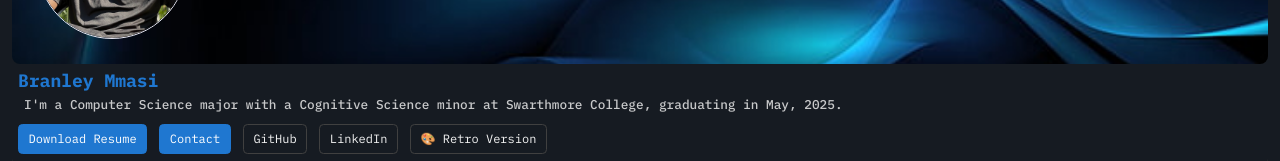
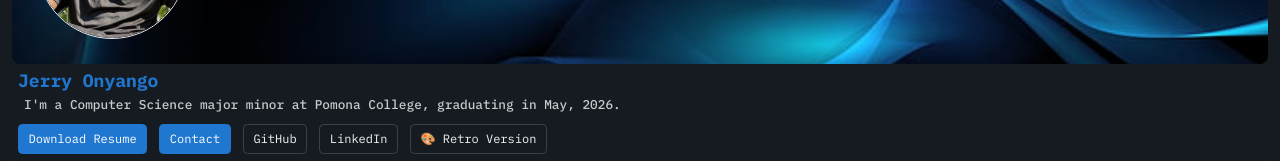
Before and after one commit to onyangojerry/portfolio-react, a React (Vite) app: page / in a window 1280 px wide. Shown: the part 207-368 px from the top of the page. Built offline with nearby package versions, Linux system fonts and the light colour scheme; no server answers.

Commit message:
Update ProfileDetails.tsx

```diff
--- a/src/components/ProfileDetails/ProfileDetails.tsx
+++ b/src/components/ProfileDetails/ProfileDetails.tsx
@@ -48,11 +48,11 @@ const ProfileDetails: React.FC = () => {
   return (
     <div className="hero-content text-left">
       <div className="profile-info">
-        <h1>Branley Mmasi</h1>
+        <h1>Jerry Onyango</h1>
         <h4>
           {" "}
-          I'm a Computer Science major with a Cognitive Science minor at
-          Swarthmore College, graduating in May, 2025.{" "}
+          I'm a Computer Science major minor at
+          Pomona College, graduating in May, 2026.{" "}
         </h4>
         <div className="hero-buttons mt-3">
           <Button
```
